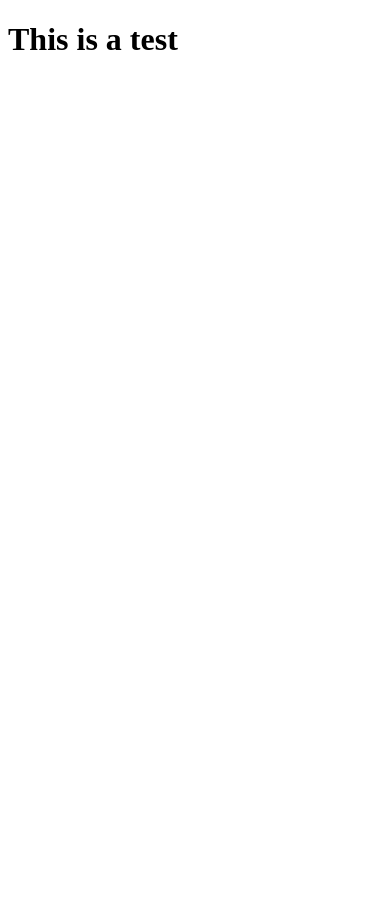
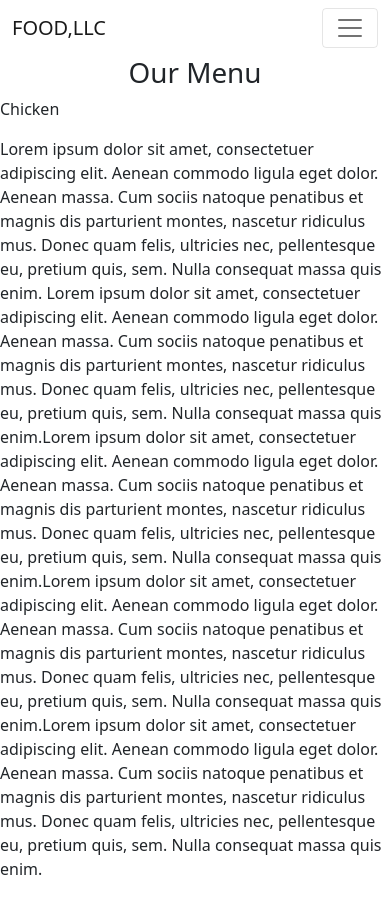
Before and after one commit to BigOp464/coursera-test, a plain HTML site: page module3_solution/index.html in a window 390 px wide. Before the commit the page ends 844 px from the top, so only its background shows below. Drawn offline with nearby package versions, Linux system fonts and the light colour scheme; files that its build step writes are made by us from their sources.

Commit message:
Update index.html

```diff
--- a/module3_solution/index.html
+++ b/module3_solution/index.html
@@ -3,10 +3,38 @@
 <head>
 	<meta charset="utf-8">
 	<meta name="viewport" content="width=device-width, initial-scale=1">
+	<link href="https://cdn.jsdelivr.net/npm/bootstrap@5.1.3/dist/css/bootstrap.min.css" rel="stylesheet" integrity="sha384-1BmE4kWBq78iYhFldvKuhfTAU6auU8tT94WrHftjDbrCEXSU1oBoqyl2QvZ6jIW3" crossorigin="anonymous">
+	<link rel="stylesheet" type="text/css" href="styles.css">
 	<title>Our Menu</title>
 </head>
 <body>
-	<h1>This is a test</h1>
 
+<nav class="navbar navbar-expand-lg navbar-light">
+  <div class="container-fluid">
+    <a class="navbar-brand" href="#">FOOD,LLC</a>
+    <div class="dropdown">
+    <button class="navbar-toggler d-block d-sm-none" type="button" data-bs-toggle="dropdown" data-bs-target="#navbarSupportedContent" aria-expanded="false" id="navbarDropdown">
+            <span class="navbar-toggler-icon"></span>
+    </button>
+          <ul class="dropdown-menu" aria-labelledby="navbarDropdown">
+            <li><a class="dropdown-item " href="#">Chicken</a></li>
+            <li><hr class="dropdown-divider"></li>
+            <li><a class="dropdown-item" href="#">Beef</a></li>
+            <li><hr class="dropdown-divider"></li>
+            <li><a class="dropdown-item" href="#">Sushi</a></li>
+          </ul>
+    </div>
+  </div>
+</nav>
+
+
+ <h1>Our Menu</h1>
+ <div class = 'col-lg-12 col-md-12 col-sm-12'>
+  <div class="box">
+    <p class='title' >Chicken</p>
+    <p class='description'> Lorem ipsum dolor sit amet, consectetuer adipiscing elit. Aenean commodo ligula eget dolor. Aenean massa. Cum sociis natoque penatibus et magnis dis parturient montes, nascetur ridiculus mus. Donec quam felis, ultricies nec, pellentesque eu, pretium quis, sem. Nulla consequat massa quis enim. Lorem ipsum dolor sit amet, consectetuer adipiscing elit. Aenean commodo ligula eget dolor. Aenean massa. Cum sociis natoque penatibus et magnis dis parturient montes, nascetur ridiculus mus. Donec quam felis, ultricies nec, pellentesque eu, pretium quis, sem. Nulla consequat massa quis enim.Lorem ipsum dolor sit amet, consectetuer adipiscing elit. Aenean commodo ligula eget dolor. Aenean massa. Cum sociis natoque penatibus et magnis dis parturient montes, nascetur ridiculus mus. Donec quam felis, ultricies nec, pellentesque eu, pretium quis, sem. Nulla consequat massa quis enim.Lorem ipsum dolor sit amet, consectetuer adipiscing elit. Aenean commodo ligula eget dolor. Aenean massa. Cum sociis natoque penatibus et magnis dis parturient montes, nascetur ridiculus mus. Donec quam felis, ultricies nec, pellentesque eu, pretium quis, sem. Nulla consequat massa quis enim.Lorem ipsum dolor sit amet, consectetuer adipiscing elit. Aenean commodo ligula eget dolor. Aenean massa. Cum sociis natoque penatibus et magnis dis parturient montes, nascetur ridiculus mus. Donec quam felis, ultricies nec, pellentesque eu, pretium quis, sem. Nulla consequat massa quis enim. </p>
+  </div>
+</div>
+<script src="https://cdn.jsdelivr.net/npm/bootstrap@5.0.2/dist/js/bootstrap.bundle.min.js" integrity="sha384-MrcW6ZMFYlzcLA8Nl+NtUVF0sA7MsXsP1UyJoMp4YLEuNSfAP+JcXn/tWtIaxVXM" crossorigin="anonymous"></script>
 </body>
 </html>
```
